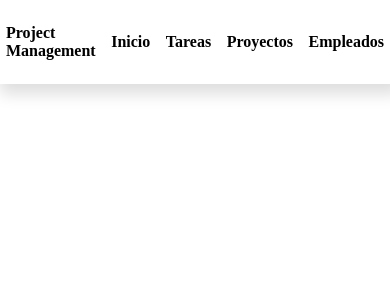
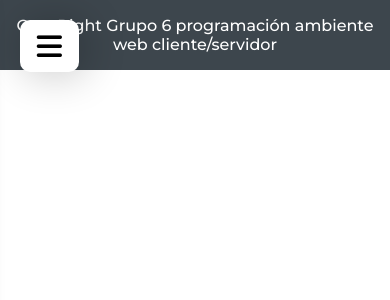
Before and after one commit to dannyrg95/Proyecto-AmbienteWeb, a PHP site: page / in a window 390 px wide. Shown: the top 300 px of the page. Run offline with PHP 8.4, Linux system fonts and the light colour scheme; some libraries are stand-ins or nearby versions.

Commit message:
pantalla de teléfono

```diff
--- a/Views/layout.php
+++ b/Views/layout.php
@@ -3,9 +3,15 @@ function MostrarHeader()
 {
     echo
     '    <!-- Navbar Start -->
-    <header class="">
-            <nav class="">
-            <ul class="">
+    <a class="hamburger-menu close">
+        <i class="fa-solid fa-bars"></i>
+    </a>
+    <header class="header">
+        <div class="header-container">
+
+            <nav class="header-navbar">
+            <ul class="header-navbar-list">
+
                     <li>
                         <a href="" class="">Project Management</a>
                     </li>
@@ -27,7 +33,44 @@ function MostrarHeader()
             </nav>
         </div>
     </header>
+
     <!-- Navbar End -->';
 }
 
+function MostrarHead($title) {
+    echo '
+        <head>
+            <meta charset="UTF-8">
+            <meta name="viewport" content="width=device-width, initial-scale=1.0">
+            <link href="styles/main.css" rel="stylesheet">
+            <script src="https://kit.fontawesome.com/686814a22f.js" crossorigin="anonymous"></script>
+            <title>' . $title . '</title>
+        </head>';
+}
+
+// function Scripts() {
+//     echo '
+//         <script>
+//             const burger = document.querySelector(".hamburger-menu");
+//             burger.addEventListener("click", () => {
+//                 if (burger.classList.contains("close")) {
+//                     burger.innerHTML = "<i class=fa-solid fa-bars></i>"
+//                 } else {
+//                     burger.innerHTML = <i class='fa-solid fa-xmark´></i>";
+//                 }
+
+//                 burger.classList.toggle("close");
+//             })
+//         </script>
+//     ';
+// }
+
+function Footer() {
+    echo '
+        <footer>
+            <p>CopyRight Grupo 6 programación ambiente web cliente/servidor</p>
+        </footer>
+    ';
+}
+
 ?>
--- a/index.php
+++ b/index.php
@@ -3,15 +3,30 @@
 ?>
 <!DOCTYPE html>
     <html lang="en">
-<head>
-    <meta charset="UTF-8">
-    <meta name="viewport" content="width=device-width, initial-scale=1.0">
-    <link href="styles/main.css" rel="stylesheet">
-    <title>Proyecto</title>
-</head>
+        <?php
+            MostrarHead("Inicio");
+        ?>
         <body>
             <?php
                 MostrarHeader();
             ?>
+
+
+            <?php
+                Footer();
+                ?>
         </body>
+
+        <script>
+            const burger = document.querySelector(".hamburger-menu");
+            burger.addEventListener("click", () => {
+                if (burger.classList.contains("close")) {
+                    burger.innerHTML = '<i class="fa-solid fa-xmark"></i>';
+                } else {
+                    burger.innerHTML = '<i class="fa-solid fa-bars"></i>'
+                }
+
+                burger.classList.toggle("close");
+            })
+        </script>
     </html>
--- a/styles/main.css
+++ b/styles/main.css
@@ -1,3 +1,5 @@
+@import url('https://fonts.googleapis.com/css2?family=Montserrat:ital,wght@0,100;0,500;1,500&display=swap');
+
  :root {
     --blue: #007bff;
     --indigo: #6610f2;
@@ -25,18 +27,17 @@
     --breakpoint-md: 768px;
     --breakpoint-lg: 992px;
     --breakpoint-xl: 1200px;
-    --font-family-sans-serif: "Roboto", sans-serif;
-    --font-family-monospace: SFMono-Regular, Menlo, Monaco, Consolas, "Liberation Mono", "Courier New", monospace;
+    --font-family: "Montserrat", "Roboto", sans-serif;
   }
 
 * {
     padding: 0;
     margin: 0;
     box-sizing: border-box;
+    font-family: var(--font-family);
 }
 
-
-header {
+.header-container {
     padding: 1.5em 2.5em;
     box-shadow: 5px 5px 15px 5px #0002;
     display: flex;
@@ -61,14 +62,18 @@ ul {
 a {
     text-decoration: none;
     color: #000;
+    font-weight: bold;
+}
+
+
+ul li {
+    font-weight: bold;
+    font-size: 1rem;
 }
 
 ul li:first-child {
     margin-right: auto;
-}
-
-ul li {
-    font-weight: bold;
+    font-size: 1.2rem;
 }
 
 nav > a span {
@@ -76,6 +81,101 @@ nav > a span {
 }
 
 
-@media (min-width: 800px) {
+.hamburger-menu {
+    display: none;
+    position: fixed;
+    z-index: 100000;
+    left: 5%;
+    top: 20px;
+    margin-bottom: 4rem;
+    border: none;
+    outline: none;
+    padding: .3em .6em;
+    font-size: 1.8rem;
+    background-color: #fff;
+    box-shadow: 5px 2px 40px 2px #0003;
+    cursor: pointer;
+    border-radius: 10px;
+}
+
+.hamburger-menu i {
+    transition: all 0.3s ease-in-out;
+    z-index: 100000;
+}
+
+
+
+
+
+footer {
+    width: 100%;
+    color: var(--light);
+    text-align: center;
+    background-color: var(--dark);
+    padding: 1rem;
+    z-index: 1;
+}
+
+@media (max-width: 800px) {
+    .hamburger-menu.close + .header {
+        transform: translateX(-100%);
+        transition: transform .7s ease-in-out;
+    }
+
+    .hamburger-menu.close + .header .header-container .header-navbar {
+        transform: translateX(-100%);
+    }
+
+    /* .hamburger-menu.close + .header .header-container {
+        width: 0;
+        height: 0;
+        transition: transform .7s ease-in-out;
+    }     */
+
+    .header {
+        width: 20%;
+        min-width: 270px;
+        min-height: 100vh;
+        position: fixed;
+        z-index: 100;
+        transform: translateX(0);
+        transition: transform .7s ease-in-out;
+    }
+
+    .header-container {
+        width: 20%;
+        background-color: #fff;
+        min-width: 250px;
+        min-height: 100vh;
+        justify-content: flex-start;
+        flex-direction: column;
+        padding: 1em 2em;
+    }
+
+    .header-navbar {
+        flex-direction: column;
+        justify-content: flex-start;
+        width: 100%;
+        min-height: 100vh;
+        transition: transform .7s ease-in-out;
+    }
+
+    .hamburger-menu {
+        display: inline;
+    }
+
+    .header-navbar-list {
+        flex-direction: column;
+        gap: 2rem;
+    }
+
+    ul li:first-child {
+        margin-bottom: 2.5rem;
+        margin-top: 6rem;
+        text-align: center;
+        font-size: 1.5rem;
+    }
+
+
 
 }
```
Lines whose indentation alone changed are shown as unchanged.
